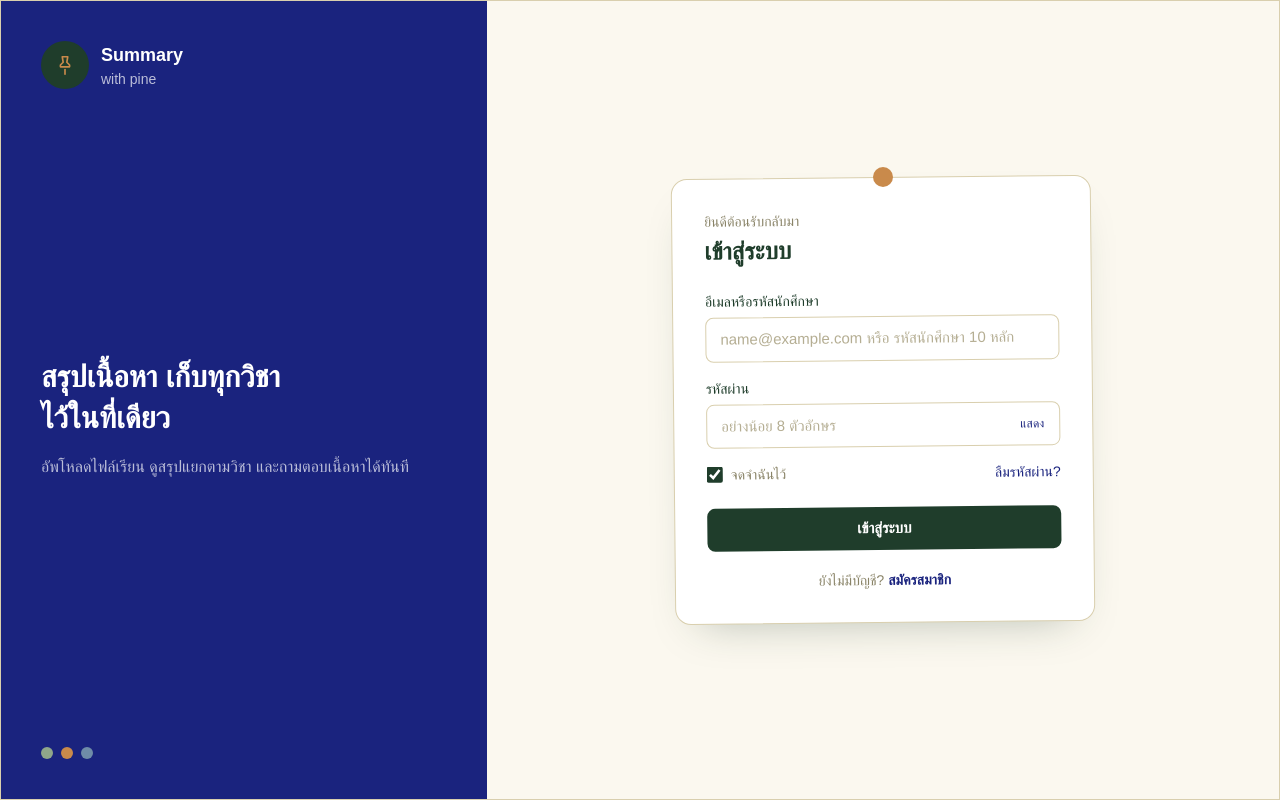
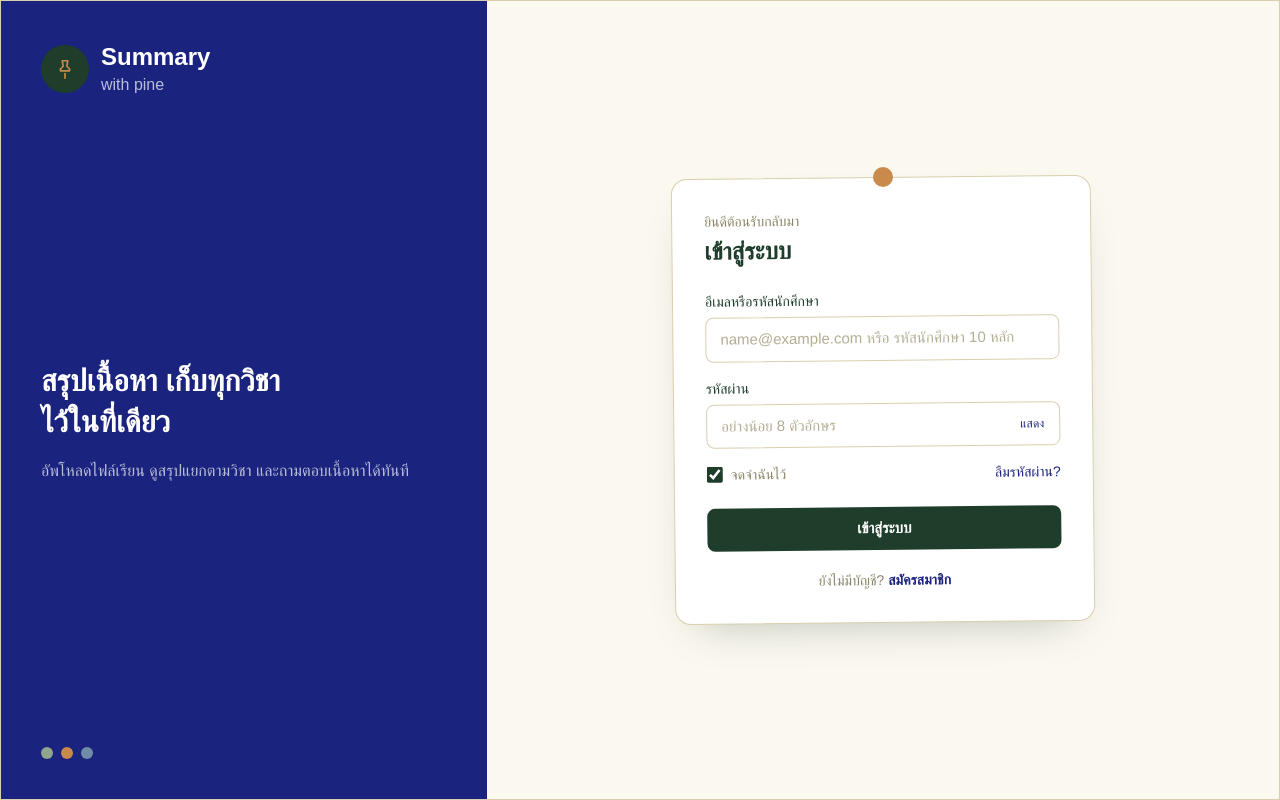
Before and after one commit to SorasakNight-srk/projectpine2026, a Next.js app: page / in a window 1280 px wide. Built offline with nearby package versions, Linux system fonts and the light colour scheme; no server answers.

Commit message:
Update Loginpage.tsx

```diff
--- a/components/Loginpage.tsx
+++ b/components/Loginpage.tsx
@@ -125,8 +125,8 @@ export function LoginPage({ onLogin }: LoginPageProps) {
             </svg>
           </div>
           <div className="leading-tight">
-            <p className="font-bold text-lg">Summary</p>
-            <p className="text-sm text-white/70">with pine</p>
+            <p className="font-bold text-2xl">Summary</p>
+            <p className="text-base text-white/70">with pine</p>
           </div>
         </div>
 
```
